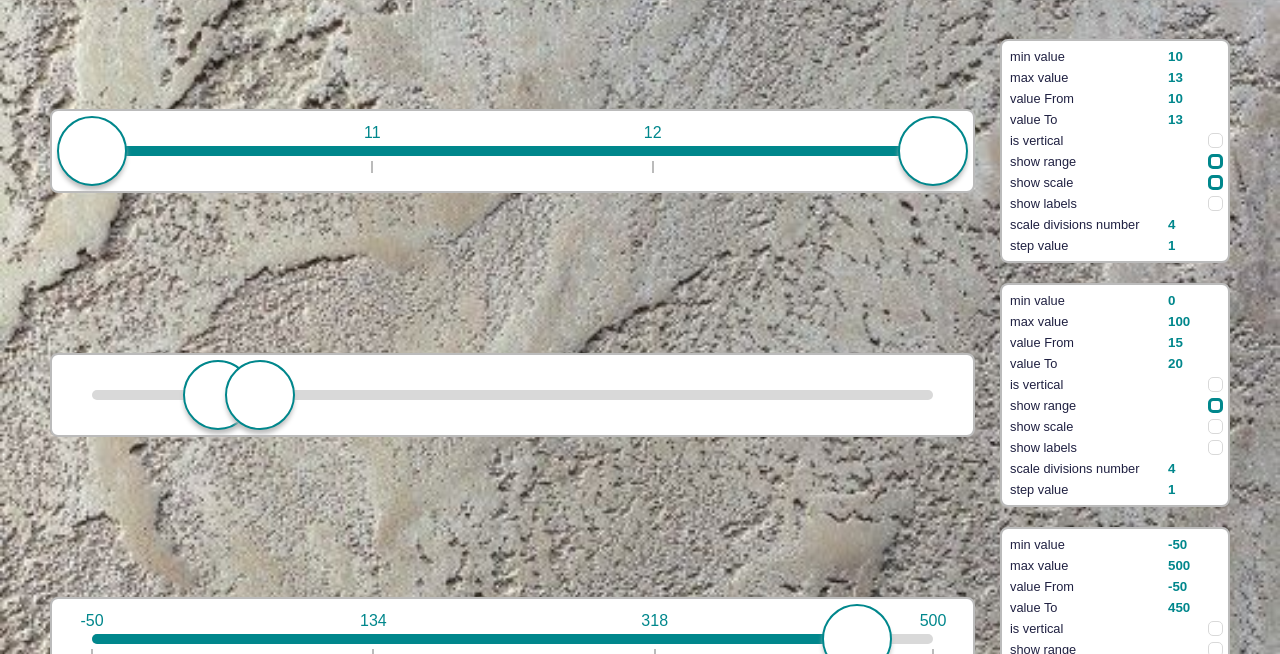
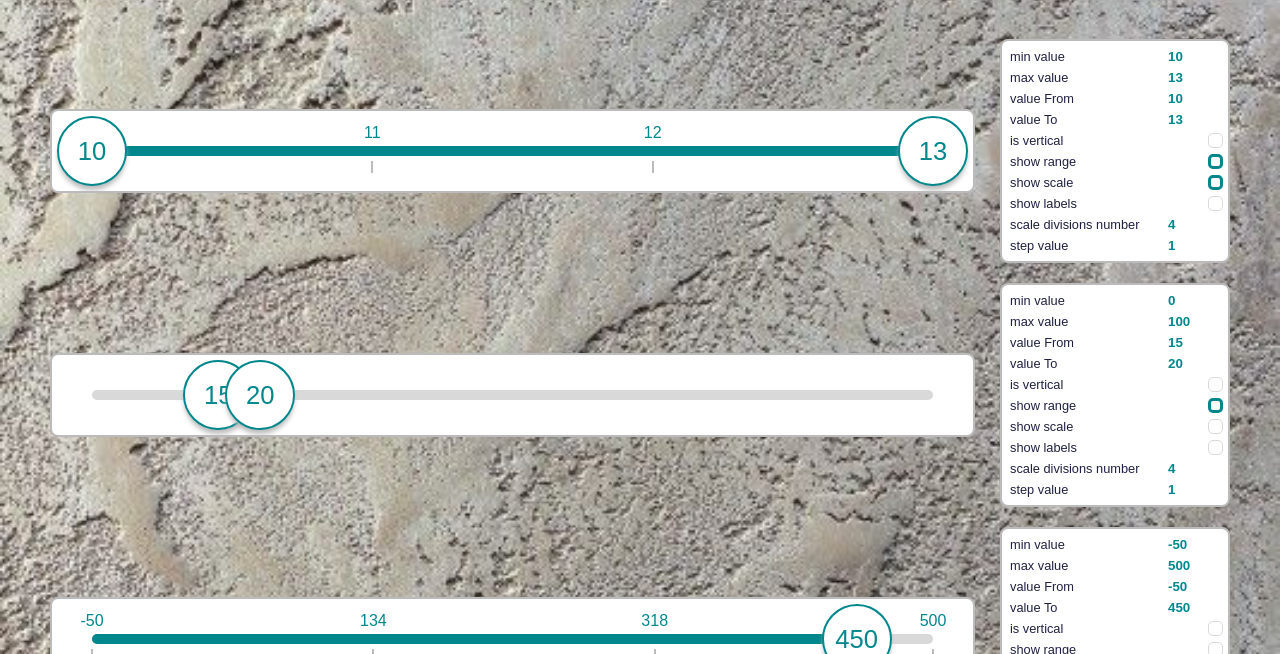
Before and after one commit to Andrew-Zaitsev/Range-slider-plugin, a website built with webpack: page src/demo/demo.pug in a window 1280 px wide. Shown: the part 146-800 px from the top of the page. Built offline with nearby package versions, Linux system fonts and the light colour scheme; a web font is replaced by a local one; what bind-decorator would draw is missing.

Commit message:
Added thumb-label setting and updating

```diff
--- a/src/facade/view/components/thumb.ts
+++ b/src/facade/view/components/thumb.ts
@@ -1,7 +1,10 @@
 import { defaultOptions } from '../../model/optionsTypes';
+import ThumbLabel from './thumbLabel';
 
 export default class Thumb {
   private thumbElem!: HTMLElement;
+
+  private thumbLabel!: ThumbLabel;
 
   private scaleIndent!: number;
 
@@ -11,7 +14,27 @@ export default class Thumb {
 
   private init(): void {
     this.thumbElem = document.createElement('div');
-    this.thumbElem.classList.add('slider__handle');
+    this.thumbElem.classList.add('slider__thumb');
+
+    this.thumbLabel = new ThumbLabel(this.getElem());
+    this.setLabel();
+  }
+
+  public setLabel(): void {
+    this.thumbElem.append(this.thumbLabel.getElem());
+  }
+
+  public updateLabel(options: defaultOptions, thumbIndex: number): void {
+    const { values, hasLabels } = options;
+    const value: number = values[thumbIndex];
+
+    if (hasLabels) {
+      if (!this.hasLabel()) this.setLabel();
+
+      this.updateLabelValue(value);
+    } else {
+      this.removeLabel();
+    }
   }
 
   public getElem(): HTMLElement {
@@ -53,4 +76,16 @@ export default class Thumb {
       this.thumbElem.style.top = 'auto';
     }
   }
+
+  private hasLabel(): boolean {
+    return (this.getElem().querySelector('.slider__thumb-label') !== null);
+  }
+
+  private removeLabel(): void {
+    this.thumbLabel.getElem().remove();
+  }
+
+  private updateLabelValue(value: number): void {
+    this.thumbLabel.setLabelText(String(value));
+  }
 }
--- a/src/facade/view/components/thumbLabel.ts
+++ b/src/facade/view/components/thumbLabel.ts
@@ -0,0 +1,28 @@
+export default class ThumbLabel {
+  private thumbLabelElem!: HTMLElement;
+
+  constructor(private parent: HTMLElement) {
+    this.init();
+  }
+
+  private init(): void {
+    this.thumbLabelElem = document.createElement('div');
+    this.thumbLabelElem.classList.add('slider__thumb-label');
+  }
+
+  public getElem(): HTMLElement {
+    return this.thumbLabelElem;
+  }
+
+  public setThumb(): void {
+    this.parent.prepend(this.thumbLabelElem);
+  }
+
+  public setLabelText(text: string) {
+    this.getElem().textContent = text;
+  }
+
+  public removeThumb(): void {
+    this.getElem().remove();
+  }
+}
--- a/src/facade/view/view.ts
+++ b/src/facade/view/view.ts
@@ -50,7 +50,8 @@ export default class View {
 
     if (isOnlyValuesGot) {
       if (values !== undefined) {
-        this.updateThumbsPosition(this.options);
+        this.updateThumbsPosition();
+        this.updateThumbsLabels();
         this.updateSelectBarPosition();
       }
     } else {
@@ -61,7 +62,8 @@ export default class View {
       this.setOrientation();
       this.setScaleIndent();
       this.setRange();
-      this.updateThumbsPosition(this.options);
+      this.updateThumbsPosition();
+      this.updateThumbsLabels();
       this.updateSelectBarPosition();
     }
   }
@@ -87,7 +89,8 @@ export default class View {
     this.setOrientation();
     this.setScaleIndent();
 
-    this.updateThumbsPosition(options);
+    this.updateThumbsPosition();
+    this.updateThumbsLabels();
     this.updateSelectBarPosition();
 
     this.bindListeners();
@@ -122,7 +125,8 @@ export default class View {
   }
 
   private setThumbs(): void {
-    this.options.values.forEach((value: number, i: number) => {
+    const { values, hasLabels, hasRange } = this.options;
+    values.forEach((value: number, i: number) => {
       this.thumbs.push(new Thumb(this.sliderElem));
     });
 
@@ -130,7 +134,7 @@ export default class View {
     this.thumbs[1].getElem().classList.add('slider__handle_max');
 
     this.thumbs[1].setThumb();
-    if (this.options.hasRange) this.thumbs[0].setThumb();
+    if (hasRange) this.thumbs[0].setThumb();
   }
 
   private setRange(): void {
@@ -151,10 +155,14 @@ export default class View {
     }
   }
 
-  private updateThumbsPosition(options: defaultOptions): void {
+  private updateThumbsPosition(): void {
     this.thumbs.forEach((thumb: Thumb, i: number) => {
-      thumb.setPosition(options, i);
+      thumb.setPosition(this.options, i);
     });
+  }
+
+  private updateThumbsLabels(): void {
+    this.thumbs.forEach((thumb, i) => thumb.updateLabel(this.options, i));
   }
 
   private setSelectBar(): void {
@@ -182,13 +190,15 @@ export default class View {
   @bind // this = View
   private handlePointerDown(e: PointerEvent): void {
     e.preventDefault();
-    const target: HTMLElement = e.target as HTMLElement;
+    const target: HTMLElement = e.currentTarget as HTMLElement;
     target.setPointerCapture(e.pointerId);
     this.targetThumbIndex = (target.classList.contains('slider__handle_max')) ? 1 : 0;
 
-    (e.target as HTMLElement).addEventListener('pointerup', this.handlePointerUp);// .bind(this));
-    (e.target as HTMLElement).addEventListener('pointermove', this.handlePointerMove);
-    console.log('down');
+    // (e.target as HTMLElement).addEventListener('pointerup', this.handlePointerUp);// .bind(this));
+    // (e.target as HTMLElement).addEventListener('pointermove', this.handlePointerMove);
+    (target as HTMLElement).addEventListener('pointerup', this.handlePointerUp);// .bind(this));
+    (target as HTMLElement).addEventListener('pointermove', this.handlePointerMove);
+    console.log('down', target);
   }
 
   @bind // this = View
--- a/src/scss/slider.scss
+++ b/src/scss/slider.scss
@@ -60,7 +60,7 @@
   }
 
 
-  &__handle {
+  &__thumb {
     width: 70px;
     height: 70px;
     position: absolute;
@@ -71,11 +71,13 @@
     background-color: $white;
     box-shadow: 0px 5px 5px -1px $darkgrey;
     //box-shadow: 0px 2px 5px 2px $green;
+    overflow: hidden;
     cursor: pointer;
     touch-action: none;
 
     &:hover {
       border-width: 3px;
+      font-weight: bold; //***
       //box-shadow: 0px 0px 5px 2px $green;
     }
 
@@ -86,6 +88,18 @@
     &_max {
       left: 70%;
     }
+  }
+
+  &__thumb-label { //***
+    width: 100%;
+    height: 100%;
+    border-radius: 50%;
+    line-height: 66px;
+    text-align: center;
+    overflow: hidden;
+    text-overflow: ellipsis;
+    font-size: 1.6rem;
+    color: $green;
   }
 
   &__select-bar {
@@ -136,7 +150,7 @@
         transform: translate(0, -50%);
       }
 
-      &__handle {
+      &__thumb {
         transform: translate(0, -50%);
         box-shadow: 3px 0px 5px -1px $darkgrey;
 
```
